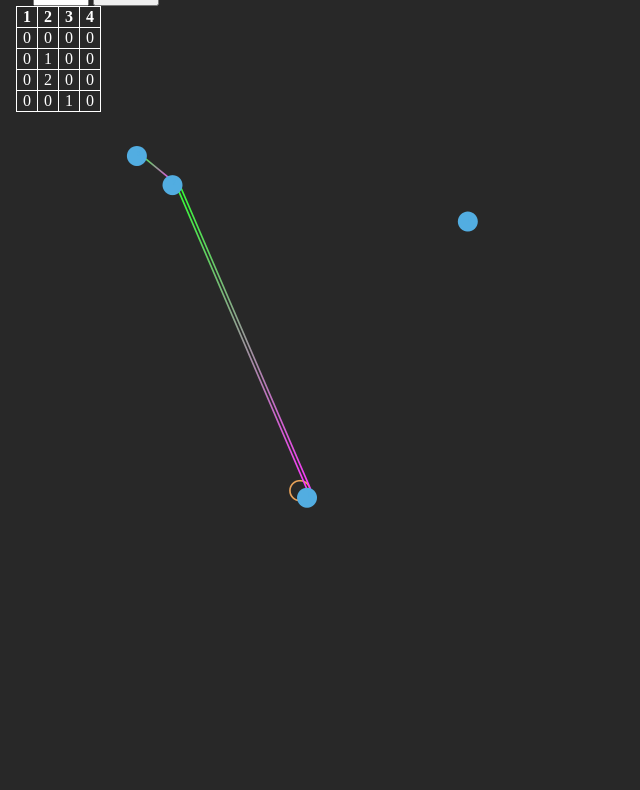
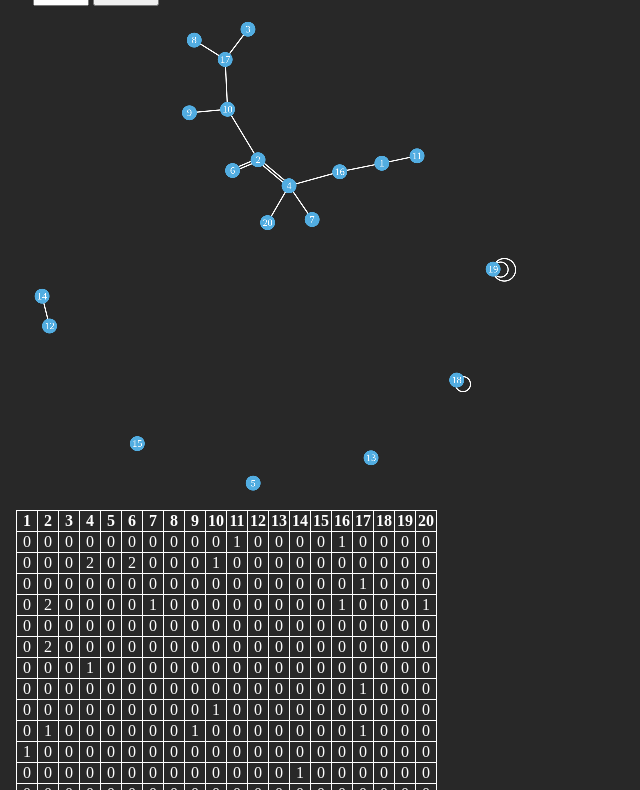
Before and after one commit to WattsUp/graph-visualizer, a plain HTML site: page index.html in a window 1280 px wide. Shown: the part 68-858 px from the top of the page, without its empty margins (0-640 px from the left). Before the commit the page ends 832 px from the top, so only its background shows below. Drawn offline with Linux system fonts and the light colour scheme.

Commit message:
Wrote physics engine

```diff
--- a/index.html
+++ b/index.html
@@ -13,12 +13,12 @@
 <body>
   <h1>Graph Theory Visualizer</h1>
   <p>
-    n=<input type="number" id="size" min="1" max="50" value="4" oninput="updateSize()">
+    n=<input type="number" id="size" min="1" max="50" value="20" oninput="updateSize()">
     <input type="button" onclick="updateSize()" value="Random">
   </p>
+  <canvas width="1000" height="1000" id="canvas"></canvas>
   <table id="matrix">
   </table>
-  <canvas width="1000" height="1000" id="canvas"></canvas>
 </body>
 
 </html>
--- a/index.js
+++ b/index.js
@@ -2,26 +2,43 @@
 
 let matrix = [];
 let r = [];
+let v = [];
+
+let loop = null;
+let interval = 0.1;
 
 function updateSize() {
   let n = document.getElementById('size').value;
   matrix = [];
   r = [];
+  v = [];
+  let threshold1 = Math.min(0.25, 20 / (n * n));
+  let threshold2 = Math.min(0.05, 2 / (n * n));
   for (let i = 0; i < n; ++i) {
     matrix[i] = [];
-    r[i] = {x: Math.random(), y: Math.random()};
+    r[i] = {x: Math.random() - 0.5, y: Math.random() - 0.5};
+    v[i] = {x: 0, y: 0};
     for (let ii = 0; ii < n; ++ii) {
       let r = Math.random();
-      matrix[i][ii] = (r > 0.7) + (r > 0.95);
+      matrix[i][ii] = (r < threshold1) + (r < threshold2);
+    }
+  }
+  for (let i = 0; i < n; ++i) {
+    for (let ii = 0; ii < n; ++ii) {
+      if (i > ii) continue;
+      let e = matrix[i][ii] + matrix[ii][i];
+      matrix[i][ii] = e;
+      matrix[ii][i] = e;
     }
   }
   updateTable();
   draw();
+  clearInterval(loop);
+  loop = setInterval(physics, interval);
 }
 
 function updateTable() {
   let n = matrix.length;
-  console.log(n);
   let table = document.getElementById('matrix');
   table.innerHTML = '';
   let thead = document.createElement('thead');
@@ -37,52 +54,57 @@ function updateTable() {
     for (let ii = 0; ii < n; ++ii) {
       let cell = document.createElement('td');
       cell.innerHTML = `${matrix[i][ii]}`;
+      cell.addEventListener('click', incCell.bind(this, i, ii));
       row.insertAdjacentElement('beforeend', cell);
     }
   }
 }
 
-let resolution = 1000;
-let radius = 0.02;
+function incCell(i, ii) {
+  matrix[i][ii] += 1;
+  matrix[ii][i] += 1;
+  let rows = document.querySelectorAll('tr');
+  rows[i].children[ii].innerHTML = `${matrix[i][ii]}`;
+  rows[ii].children[i].innerHTML = `${matrix[i][ii]}`;
+}
+
+let resolution = 2000;
+let radius = 0.015;
 let r_ctx = radius * resolution;
 
 function rToCtx(x) {
-  return (x * (1 - radius * 2) + radius) * resolution;
+  return (x / 2 * (1 - radius * 6) + 0.5) * resolution;
 }
 
-function drawEdge(ctx, a, b, i) {
-  console.log(i);
+function drawEdge(ctx, a, b, offset) {
   ctx.beginPath();
   let ax = rToCtx(r[a].x);
   let ay = rToCtx(r[a].y);
   let bx = rToCtx(r[b].x);
   let by = rToCtx(r[b].y);
   if (a == b) {
-    i = (i - 1) / 2 + 1;
-    ax -= r_ctx * i / Math.SQRT2;
-    ay -= r_ctx * i / Math.SQRT2;
-    ctx.arc(ax, ay, r_ctx * i, 0, 2 * Math.PI, false);
-
-    ctx.strokeStyle = "#E8A259";
+    let radius = r_ctx * (offset / 2 + 1);
+    let dx = r[a].x;
+    let dy = r[a].y;
+    let norm = Math.sqrt(dx * dx + dy * dy);
+    dx = dx / norm;
+    dy = dy / norm;
+    ax += dx * radius;
+    ay += dy * radius;
+    ctx.arc(ax, ay, radius, 0, 2 * Math.PI, false);
   } else {
     let dx = bx - ax;
     let dy = by - ay;
     let norm = Math.sqrt(dx * dx + dy * dy);
+    if (norm == 0) return;
     dx = dx / norm;
     dy = dy / norm;
-    console.log(dx, dy);
-    ax += dy * r_ctx * i / 3;
-    ay -= dx * r_ctx * i / 3;
-    bx += dy * r_ctx * i / 3;
-    by -= dx * r_ctx * i / 3;
+    ax += dy * r_ctx * offset / 3;
+    ay -= dx * r_ctx * offset / 3;
+    bx += dy * r_ctx * offset / 3;
+    by -= dx * r_ctx * offset / 3;
     ctx.moveTo(ax, ay);
     ctx.lineTo(bx, by);
-
-    var grad = ctx.createLinearGradient(ax, ay, bx, by);
-    grad.addColorStop(0, '#33FF33');
-    grad.addColorStop(1, '#FF33FF');
-
-    ctx.strokeStyle = grad;
   }
   ctx.stroke();
 }
@@ -90,29 +112,96 @@ function drawEdge(ctx, a, b, i) {
 function draw() {
   let ctx = document.getElementById('canvas').getContext('2d');
   ctx.canvas.width = resolution;
+  ctx.canvas.height = resolution;
   ctx.fillStyle = '#282828';
   ctx.fillRect(0, 0, resolution, resolution);
   let n = matrix.length;
-  ctx.fillStyle = '#52ADE1';
-  ctx.strokeStyle = '#33FF33';
+  ctx.strokeStyle = 'white';
   ctx.save();
   ctx.lineWidth = r_ctx / 6;
-  ctx.font = '14px Serif';
   // Draw edges
   for (let i = 0; i < n; ++i) {
     for (let ii = 0; ii < n; ++ii) {
-      for (let k = 1; k <= matrix[i][ii]; ++k) drawEdge(ctx, i, ii, k);
+      if (i == ii) {
+        for (let k = 0; k < matrix[i][ii] / 2; ++k) drawEdge(ctx, i, ii, k);
+      } else if (i < ii) {
+        let offset = (matrix[i][ii] - 1) / 2;
+        for (let k = 0; k < matrix[i][ii]; ++k)
+          drawEdge(ctx, i, ii, k - offset);
+      }
     }
   }
 
   // Draw vertices
+  ctx.font = '40px Serif';
   for (let i = 0; i < n; ++i) {
+    let x = rToCtx(r[i].x);
+    let y = rToCtx(r[i].y);
     ctx.beginPath();
-    ctx.arc(rToCtx(r[i].x), rToCtx(r[i].y), r_ctx, 0, 2 * Math.PI, false);
+    ctx.arc(x, y, r_ctx, 0, 2 * Math.PI, false);
+    ctx.fillStyle = '#52ADE1';
     ctx.fill();
-    ctx.fillText(`${i}`, rToCtx(r[i].x), rToCtx(r[i].y));
+    ctx.fillStyle = 'white';
+    let text = `${i + 1}`;
+    let metrics = ctx.measureText(text);
+    x -= metrics.width / 2;
+    y += metrics.actualBoundingBoxAscent / 2;
+    ctx.fillText(text, x, y);
   }
   ctx.restore();
+}
+
+function physics() {
+  let n = matrix.length;
+  let kOut = 0.00001;
+  let kEdge = kOut * 10 * n;
+  let bDamp = 0.1;
+
+  // Vertices force = k / r^2
+  for (let i = 0; i < n; ++i) {
+    for (let ii = 0; ii < n; ++ii) {
+      let dx = r[ii].x - r[i].x;
+      let dy = r[ii].y - r[i].y;
+      let norm = Math.sqrt(dx * dx + dy * dy);
+      if (norm <= 0.001) continue;
+      dx = dx / norm;
+      dy = dy / norm;
+      let mag = kOut / (norm * norm);
+      v[i].x += -dx * mag;
+      v[i].y += -dy * mag;
+    }
+  }
+
+  // Edges force = k * x
+  for (let i = 0; i < n; ++i) {
+    for (let ii = 0; ii < n; ++ii) {
+      let mag = kEdge * matrix[i][ii];
+      let dx = r[ii].x - r[i].x;
+      let dy = r[ii].y - r[i].y;
+      v[i].x += mag * dx;
+      v[i].y += mag * dy;
+      v[ii].x += -mag * dx;
+      v[ii].y += -mag * dy;
+    }
+  }
+
+
+  for (let i = 0; i < n; ++i) {
+    // Damping
+    v[i].x += -bDamp * v[i].x;
+    v[i].y += -bDamp * v[i].y;
+
+    r[i].x += v[i].x;
+    r[i].y += v[i].y;
+    let dx = r[i].x;
+    let dy = r[i].y;
+    let norm = Math.sqrt(dx * dx + dy * dy);
+    if (norm > 1) {
+      r[i].x = dx / norm;
+      r[i].y = dy / norm;
+    }
+  }
+  draw();
 }
 
 
```
